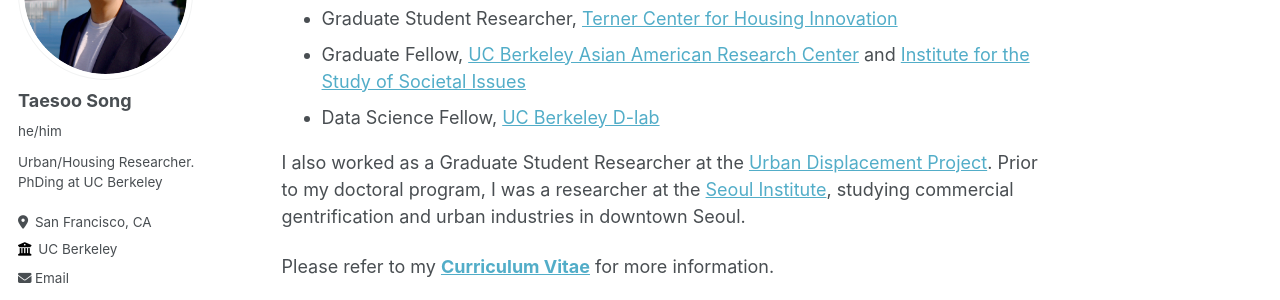
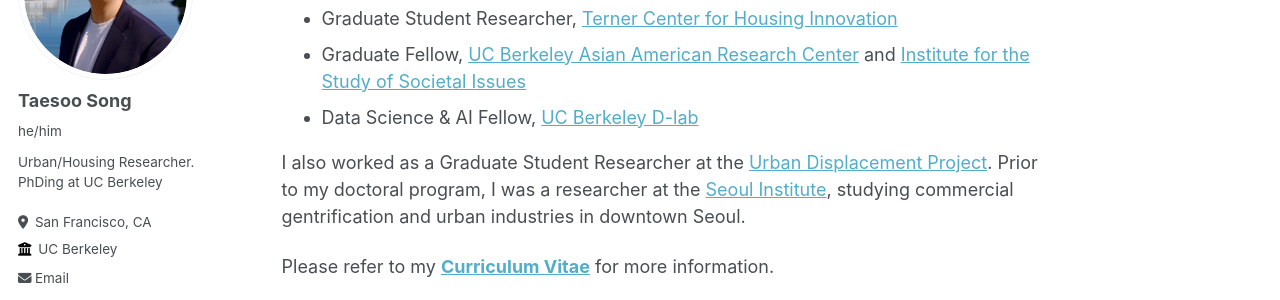
Before and after one commit to taesoosong/taesoosong.github.io, a Jekyll site: the page built from _pages/about.md, in a window 1280 px wide and 900 px high, scrolled down 653 px. Shown: the part 198-498 px from the top of the window. Built offline with Jekyll 4.4.1, drawn with Linux system fonts in a browser that asks for light colours; some web fonts are replaced.

```diff
--- a/_pages/about.md
+++ b/_pages/about.md
@@ -23,7 +23,7 @@ Second, I integrate novel big data sources and computational methods to track re
 My current affiliations include:
 - Graduate Student Researcher, [Terner Center for Housing Innovation](https://ternercenter.berkeley.edu/)
 - Graduate Fellow, [UC Berkeley Asian American Research Center](https://issi.berkeley.edu/aarc) and [Institute for the Study of Societal Issues](https://issi.berkeley.edu/)
-- Data Science Fellow, [UC Berkeley D-lab](https://dlab.berkeley.edu/)
+- Data Science & AI Fellow, [UC Berkeley D-lab](https://dlab.berkeley.edu/)
 
 I also worked as a Graduate Student Researcher at the [Urban Displacement Project](https://www.urbandisplacement.org/). Prior to my doctoral program, I was a researcher at the [Seoul Institute](https://global.si.re.kr/), studying commercial gentrification and urban industries in downtown Seoul.
 
```
